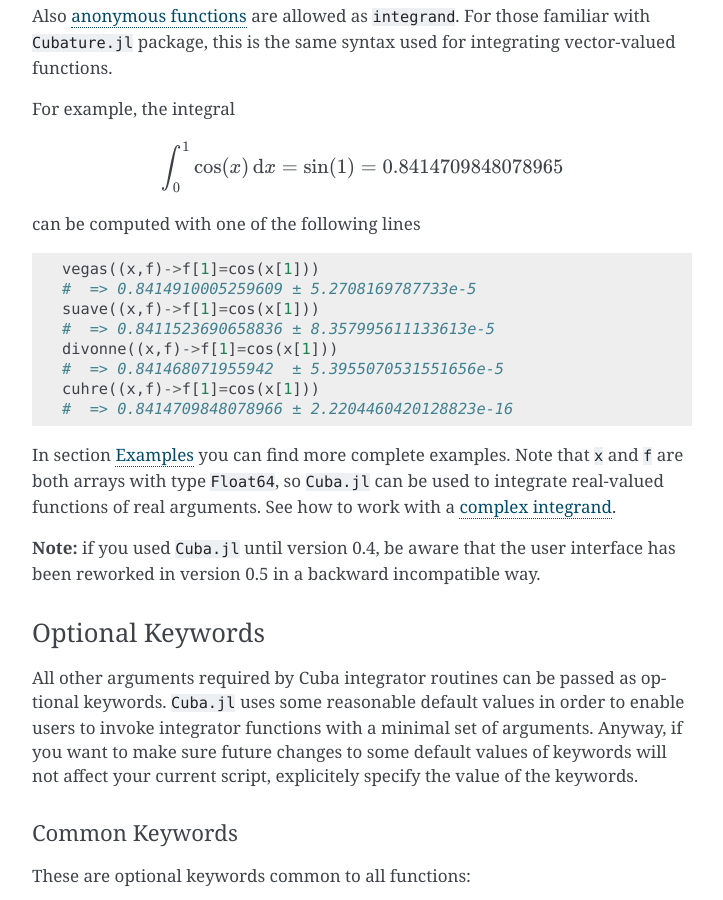
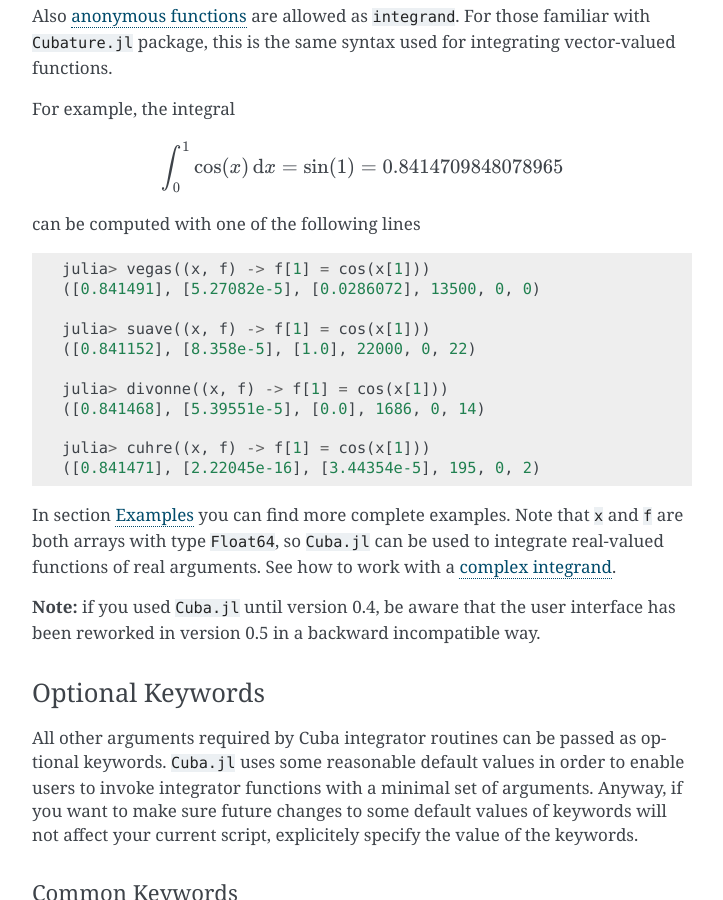
Before and after one commit to giordano/Cuba.jl, a Sphinx documentation site: the page built from docs/index.rst, in a window 1280 px wide and 900 px high, scrolled down 3803 px. Shown: the whole window, without its empty margins (388-1111 px from the left). Built offline with Sphinx 7.4.7, drawn with Linux system fonts in a browser that asks for light colours.

Commit message:
[skip ci] Update documentation

```diff
--- a/docs/index.rst
+++ b/docs/index.rst
@@ -212,14 +212,17 @@ can be computed with one of the following lines
 
 .. code-block:: julia
 
-    vegas((x,f)->f[1]=cos(x[1]))
-    #  => 0.8414910005259609 ± 5.2708169787733e-5
-    suave((x,f)->f[1]=cos(x[1]))
-    #  => 0.8411523690658836 ± 8.357995611133613e-5
-    divonne((x,f)->f[1]=cos(x[1]))
-    #  => 0.841468071955942  ± 5.3955070531551656e-5
-    cuhre((x,f)->f[1]=cos(x[1]))
-    #  => 0.8414709848078966 ± 2.2204460420128823e-16
+    julia> vegas((x, f) -> f[1] = cos(x[1]))
+    ([0.841491], [5.27082e-5], [0.0286072], 13500, 0, 0)
+
+    julia> suave((x, f) -> f[1] = cos(x[1]))
+    ([0.841152], [8.358e-5], [1.0], 22000, 0, 22)
+
+    julia> divonne((x, f) -> f[1] = cos(x[1]))
+    ([0.841468], [5.39551e-5], [0.0], 1686, 0, 14)
+
+    julia> cuhre((x, f) -> f[1] = cos(x[1]))
+    ([0.841471], [2.22045e-16], [3.44354e-5], 195, 0, 2)
 
 In section `Examples`_ you can find more complete examples.  Note that ``x`` and
 ``f`` are both arrays with type ``Float64``, so ``Cuba.jl`` can be used to
```
Also changed, not shown: README.md (+12 -13 lines).
